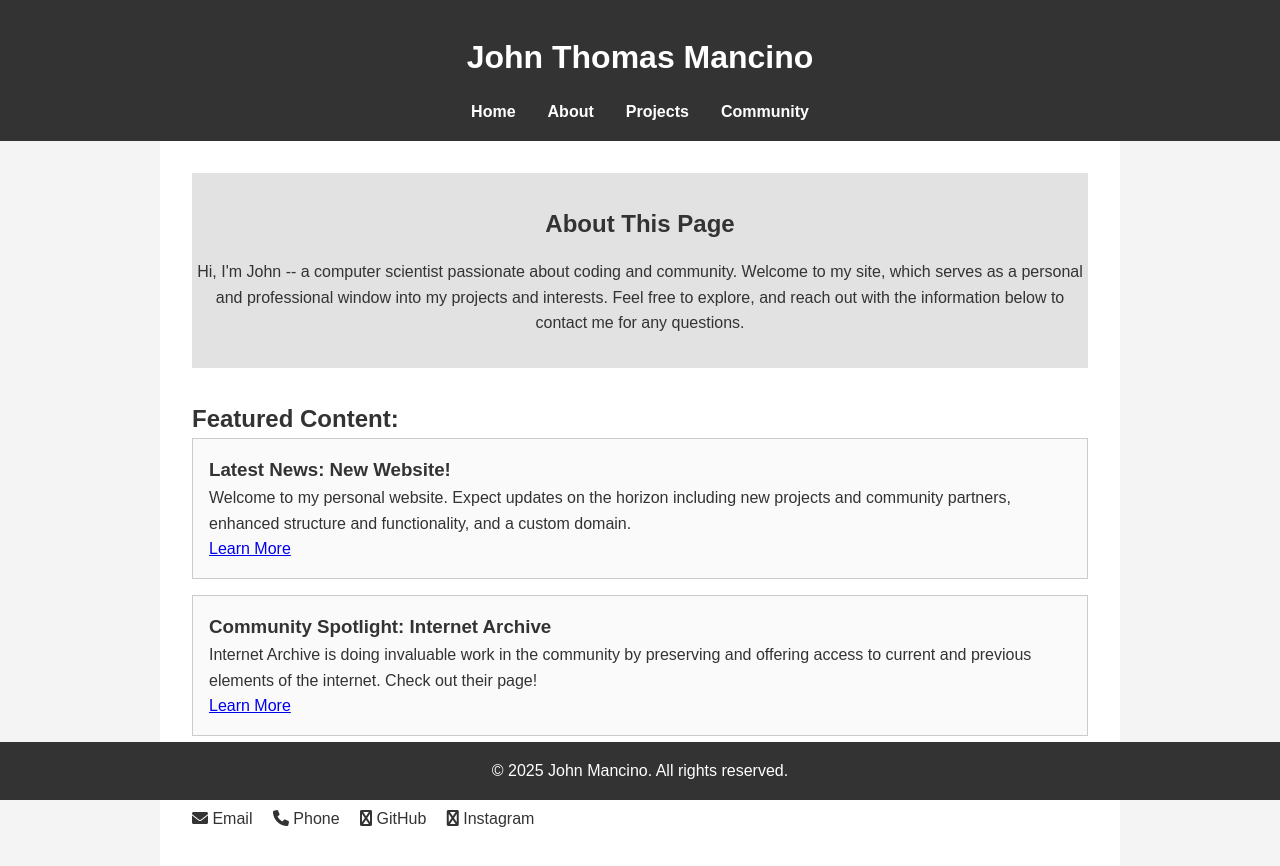
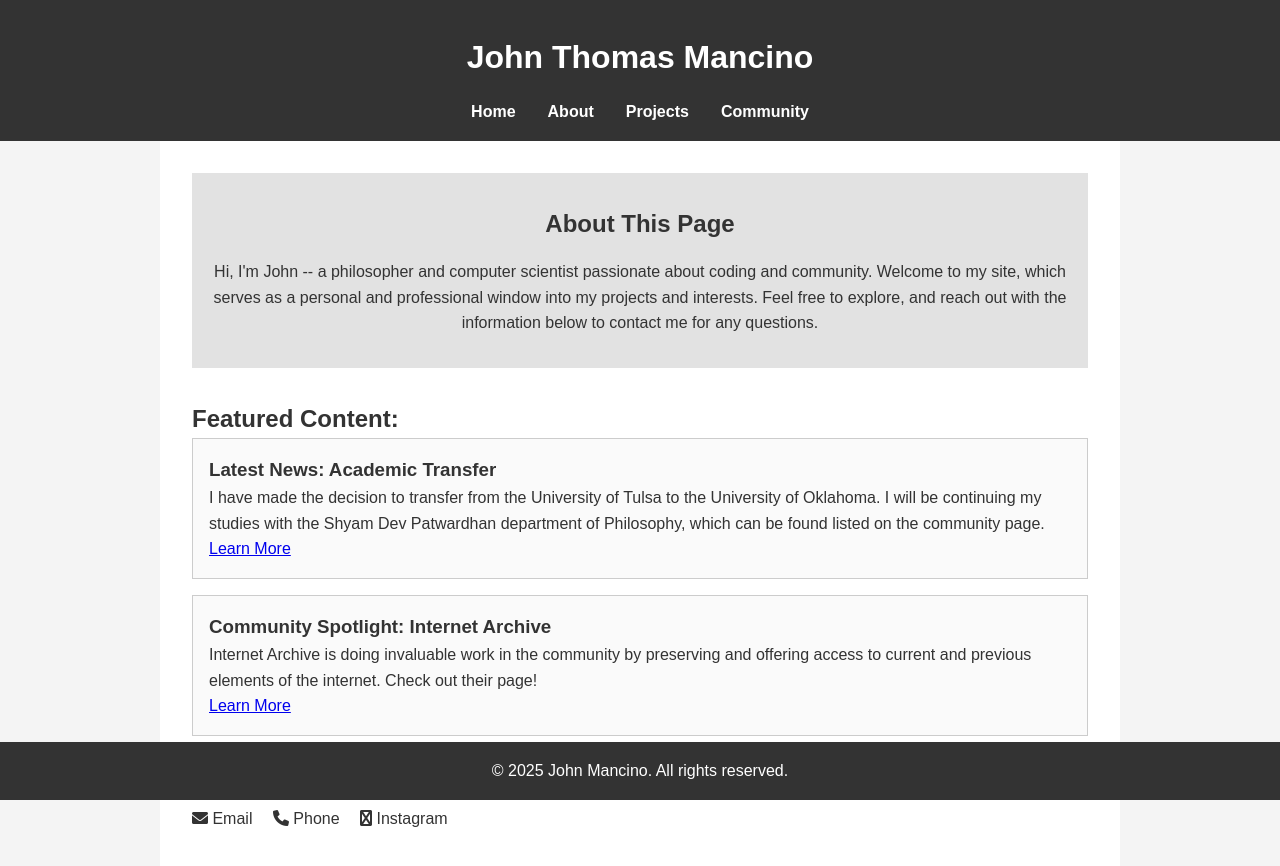
Before and after one commit to JTMancino/site, a plain HTML site: page index.html in a window 1280 px wide. Drawn offline with Linux system fonts and the light colour scheme.

Commit message:
Update index.html

```diff
--- a/index.html
+++ b/index.html
@@ -29,16 +29,16 @@
     <!-- Hero Section -->
     <section id="hero">
       <h1>About This Page</h1>
-      <p>Hi, I'm John -- a computer scientist passionate about coding and community. Welcome to my site, which serves as a personal and professional window into my projects and interests. Feel free to explore, and reach out with the information below to contact me for any questions.</p>
+      <p>Hi, I'm John -- a philosopher and computer scientist passionate about coding and community. Welcome to my site, which serves as a personal and professional window into my projects and interests. Feel free to explore, and reach out with the information below to contact me for any questions.</p>
     </section>
 
     <!-- Featured Content Spotlight -->
     <section id="featured">
       <h2>Featured Content:</h2>
       <article>
-        <h3>Latest News: New Website!</h3>
-        <p>Welcome to my personal website. Expect updates on the horizon including new projects and community partners, enhanced structure and functionality, and a custom domain.</p>
-        <a href="https://github.com/JTMancino">Learn More</a>
+        <h3>Latest News: Academic Transfer</h3>
+        <p>I have made the decision to transfer from the University of Tulsa to the University of Oklahoma. I will be continuing my studies with the Shyam Dev Patwardhan department of Philosophy, which can be found listed on the community page.</p>
+        <a href="https://www.ou.edu/admissions/academics/arts-sciences/philosophy">Learn More</a>
       </article>
       <article>
         <h3>Community Spotlight: Internet Archive</h3>
@@ -62,11 +62,6 @@
           </a>
         </li>
         <li>
-          <a href="https://github.com/JTMancino" target="_blank">
-            <i class="fa fa-github"></i> GitHub
-          </a>
-        </li>
-        <li>
           <a href="https://instagram.com/jack_mancino" target="_blank">
             <i class="fa fa-instagram"></i> Instagram
           </a>
```
